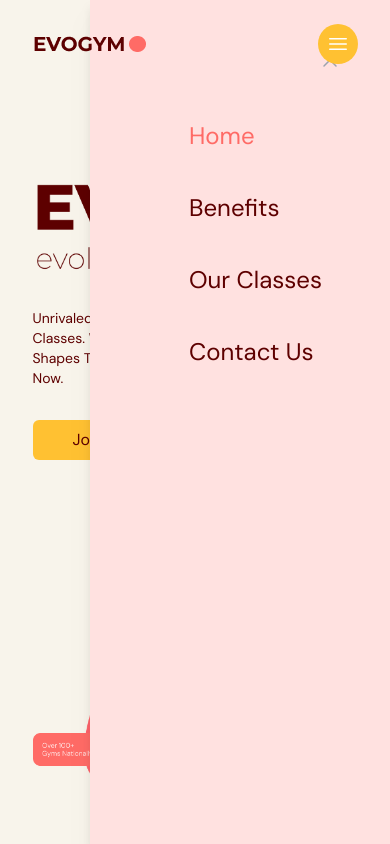
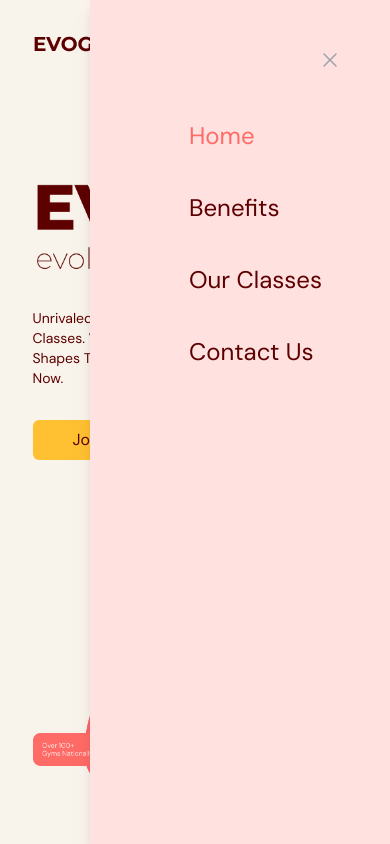
Before and after one commit to arnelbucio/gym-app, a React (Vite) app: page / in a window 390 px wide. Both pictures are taken after a click on the button 337 px from the left and 44 px from the top of the page. Shown: the top 844 px of the page. Built offline with nearby package versions, Linux system fonts and the light colour scheme.

Commit message:
Fix mobile menu modal z-index

```diff
--- a/src/scenes/navbar/index.tsx
+++ b/src/scenes/navbar/index.tsx
@@ -20,7 +20,7 @@ const NavBar = ({ isTopOfPage, selectedPage, setSelectedPage }: Props) => {
   return (
     <nav>
       <div
-        className={`${navbarBackground} flex-between fixed top-0 z-50 w-full py-6`}
+        className={`${navbarBackground} flex-between fixed top-0 z-40 w-full py-6`}
       >
         <div className="flex-between mx-auto w-5/6">
           <div className="flex-between w-full gap-16">
@@ -73,7 +73,7 @@ const NavBar = ({ isTopOfPage, selectedPage, setSelectedPage }: Props) => {
 
       {/* Mobile menu modal */}
       {!isAboveMediumScreens && isMenuToggled && (
-        <div className="fixed right-0 bottom-0 z-40 h-full w-[300px] bg-primary-100 drop-shadow-xl">
+        <div className="fixed right-0 bottom-0 z-50 h-full w-[300px] bg-primary-100 drop-shadow-xl">
           {/* Close button */}
           <div className="flex justify-end p-12">
             <button onClick={() => setIsMenuToggled(!isMenuToggled)}>
```
